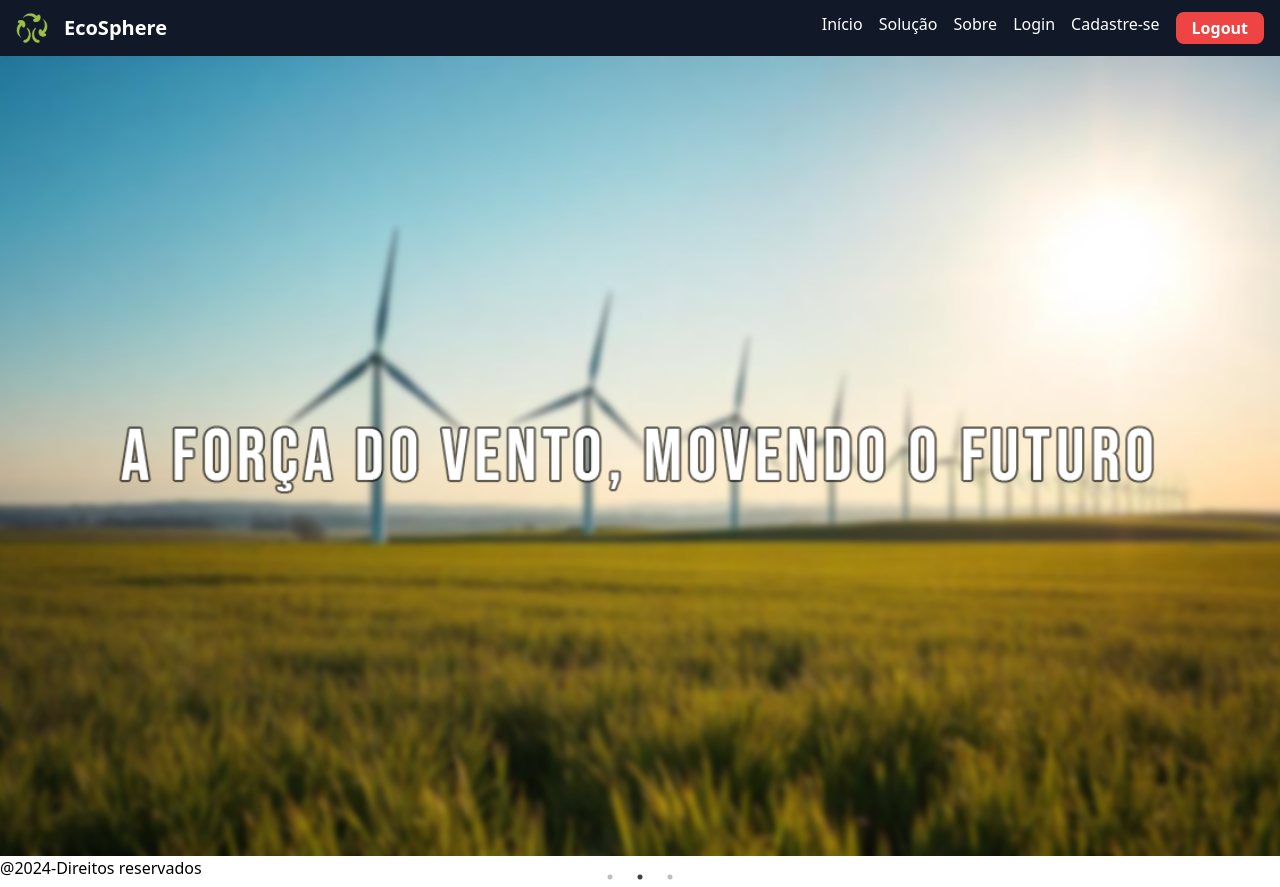
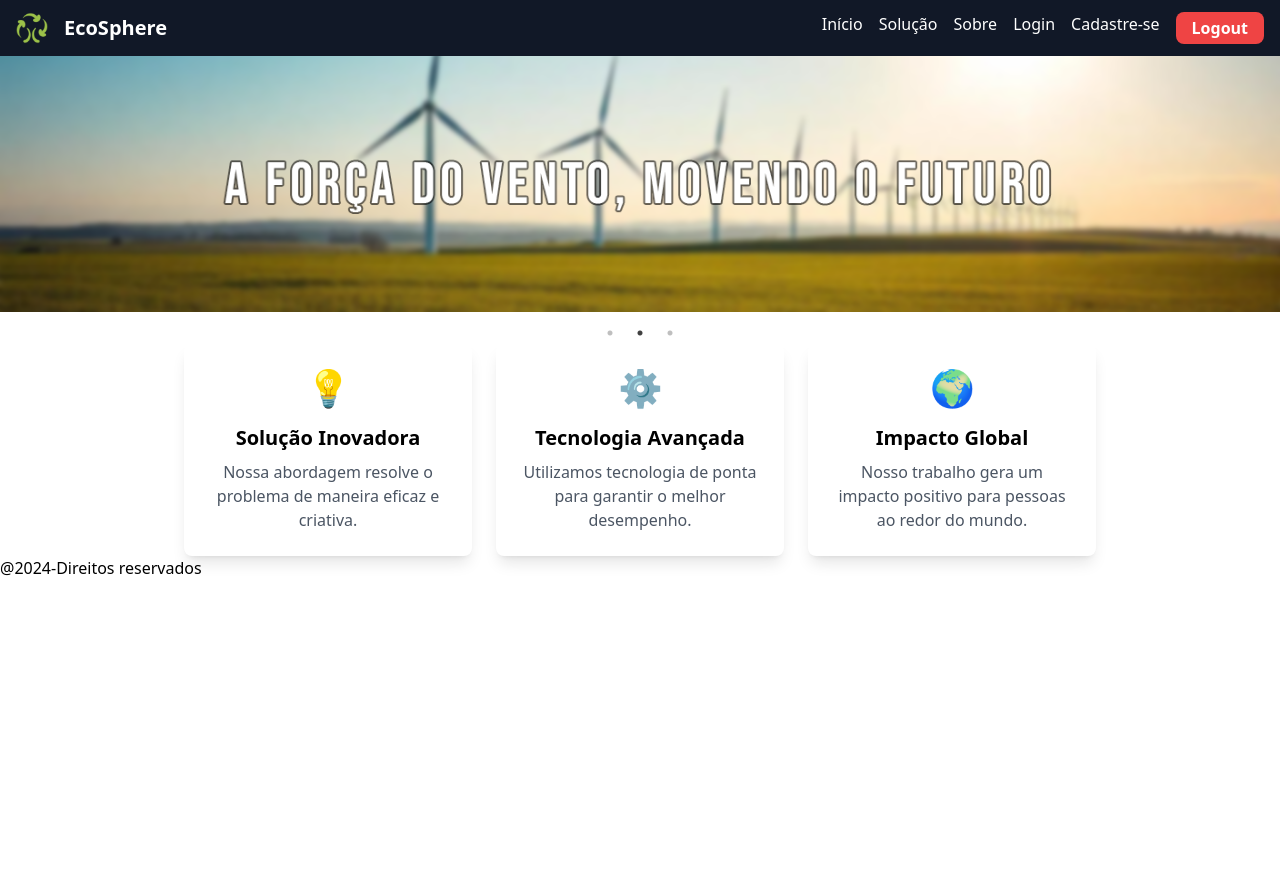
Before and after one commit to Arthurgaa/projetogs, a React (Vite) app: page / in a window 1280 px wide. Shown: the top 887 px of the page. After the commit the page ends 800 px from the top, so only its background shows below. Built offline with nearby package versions, Linux system fonts and the light colour scheme.

Commit message:
Cards adicionado

```diff
--- a/src/routes/Home.jsx
+++ b/src/routes/Home.jsx
@@ -15,18 +15,42 @@ const Home = () => {
     };
 
     return (
-        <div className="w-full h-screen">
-            <Slider {...settings}>
-                <div>
-                    <img src="/banner1.png" alt="Banner 1" className="w-full h-screen object-cover" />
+        <div className="w-full">
+            {/* Banner */}
+            <div className="w-full h-64 mb-8">
+                <Slider {...settings}>
+                    <div>
+                        <img src="/banner1.png" alt="Banner 1" className="w-full h-64 object-cover" />
+                    </div>
+                    <div>
+                        <img src="/banner2.png" alt="Banner 2" className="w-full h-64 object-cover" />
+                    </div>
+                    <div>
+                        <img src="/banner3.png" alt="Banner 3" className="w-full h-64 object-cover" />
+                    </div>
+                </Slider>
+            </div>
+
+            {/* Cards Section */}
+            <div className="flex flex-wrap justify-center gap-6 px-4">
+                <div className="bg-white shadow-lg rounded-lg p-6 w-72 text-center transform transition duration-300 hover:scale-105 hover:shadow-xl">
+                    <div className="text-4xl mb-4">💡</div>
+                    <h3 className="text-xl font-semibold mb-2">Solução Inovadora</h3>
+                    <p className="text-gray-600">Nossa abordagem resolve o problema de maneira eficaz e criativa.</p>
                 </div>
-                <div>
-                    <img src="/banner2.png" alt="Banner 2" className="w-full h-screen object-cover" />
+
+                <div className="bg-white shadow-lg rounded-lg p-6 w-72 text-center transform transition duration-300 hover:scale-105 hover:shadow-xl">
+                    <div className="text-4xl mb-4">⚙️</div>
+                    <h3 className="text-xl font-semibold mb-2">Tecnologia Avançada</h3>
+                    <p className="text-gray-600">Utilizamos tecnologia de ponta para garantir o melhor desempenho.</p>
                 </div>
-                <div>
-                    <img src="/banner3.png" alt="Banner 3" className="w-full h-screen object-cover" />
+
+                <div className="bg-white shadow-lg rounded-lg p-6 w-72 text-center transform transition duration-300 hover:scale-105 hover:shadow-xl">
+                    <div className="text-4xl mb-4">🌍</div>
+                    <h3 className="text-xl font-semibold mb-2">Impacto Global</h3>
+                    <p className="text-gray-600">Nosso trabalho gera um impacto positivo para pessoas ao redor do mundo.</p>
                 </div>
-            </Slider>
+            </div>
         </div>
     );
 };
```
